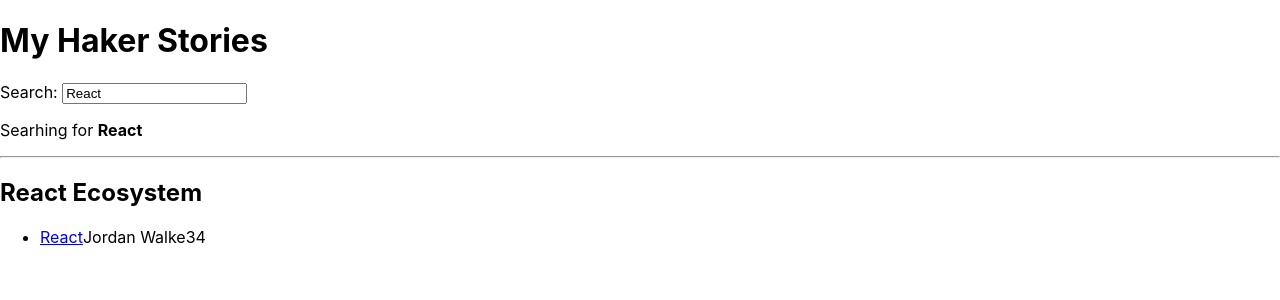
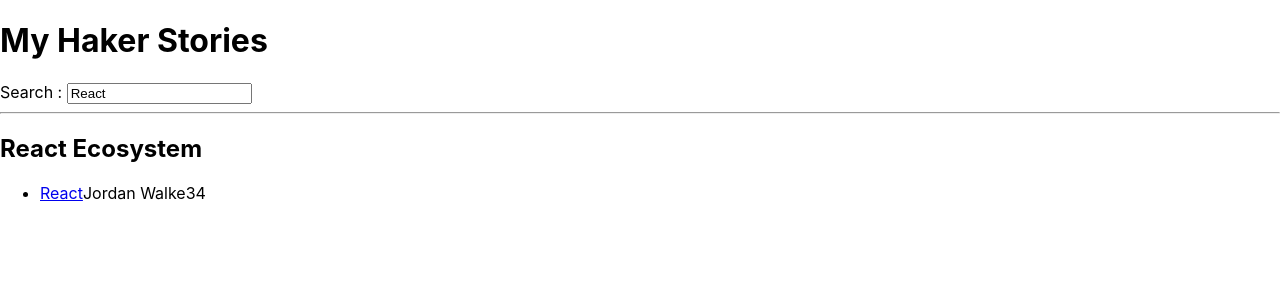
Before and after one commit to YanaGorina-alt/road-to-react-hacker-stories, a React (Create React App) app: page / in a window 1280 px wide. Shown: the top 300 px of the page. Built offline with nearby package versions, Linux system fonts and the light colour scheme.

Commit message:
feat: Reusable component for Label and Input

```diff
--- a/src/App.js
+++ b/src/App.js
@@ -41,7 +41,7 @@
       );
 
     React.useEffect(()=>{
-      localStorage.setItem(key, value)}, [value]
+      localStorage.setItem(key, value)}, [value, key]
       );
 
       return [value, setValue]
@@ -64,12 +64,32 @@
     <div className="App">
 
       <h1>My Haker Stories</h1>
-      <Search onSearch={handleSearch} searchTerm={searchTerm}/>
+
+      <InputWithLabel
+        id='search'
+        label="Search :"
+        value={searchTerm}
+        type="text"
+        onInputChange={handleSearch}
+      />
+
       <hr/>
       <List list={searchedStories} title="React Ecosystem"/>
     </div>
 
   );
+}
+
+// Function Expression:
+const InputWithLabel = function({id,label,value,type,onInputChange}) {
+
+  return (
+    <>
+      <label htmlFor={id}>{label}</label>
+      &nbsp;
+      <input id={id} type={type} value={value} onChange={onInputChange}/>
+    </>
+  )
 }
 
 
@@ -101,24 +121,7 @@
     </li>
   )
 }
-// Function Expression:
-let Search = function(props) {
 
-
-  const handleChange = (event) => {
-    props.onSearch(event);
-  }
-  return (
-    <div>
-      <label htmlFor="search">Search: </label>
-      <input id="search" type="text" value={props.searchTerm} onChange={handleChange}/>
-
-      <p>
-        Searhing for <strong>{props.searchTerm}</strong>
-      </p>
-    </div>
-  )
-}
 
 
 export default App;
```
